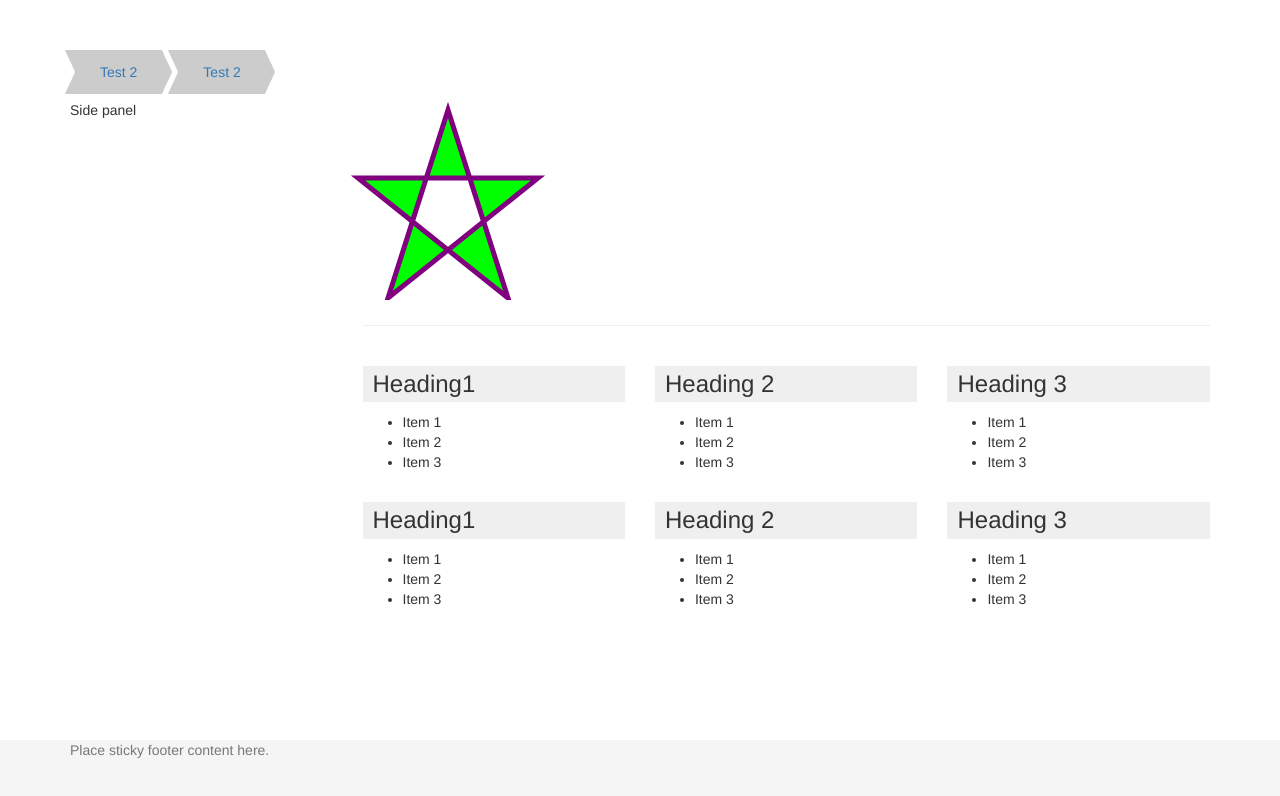
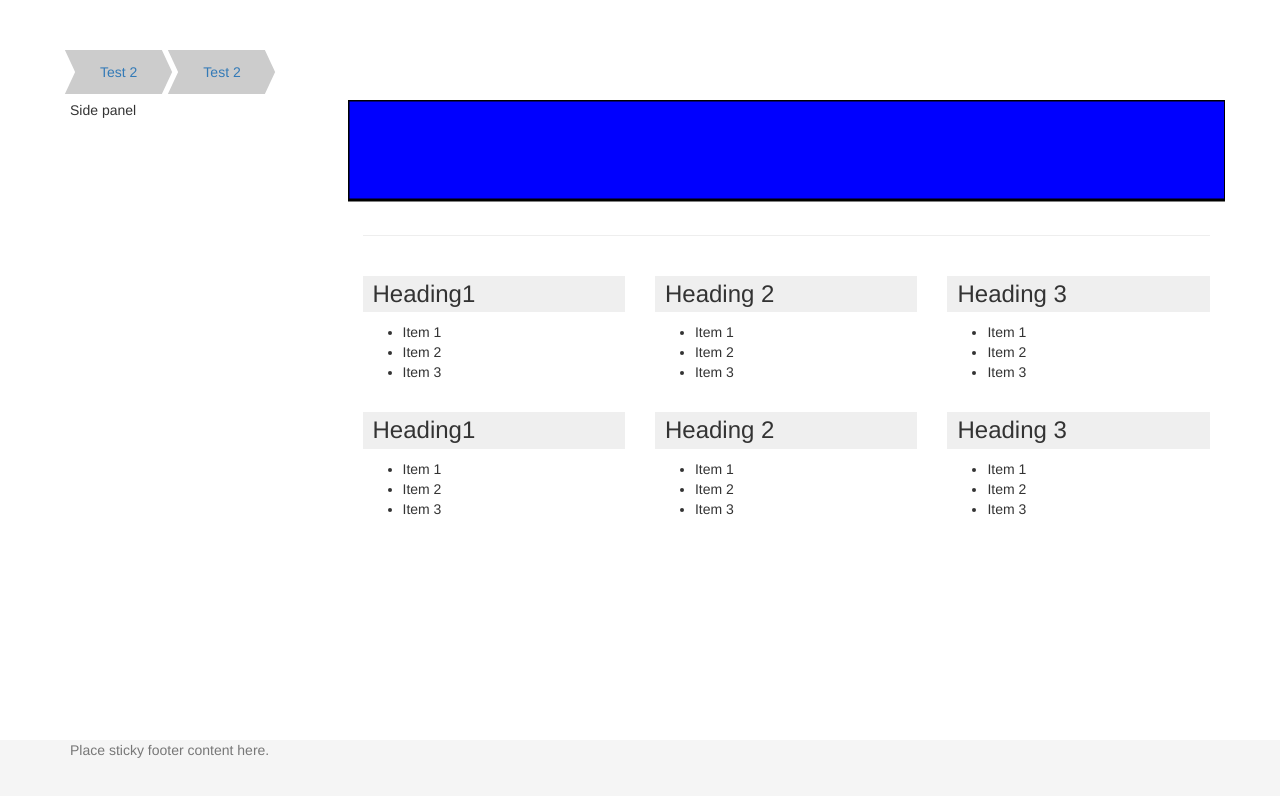
Before and after one commit to joshking/NateProject, a website: page index.html in a window 1280 px wide. Drawn offline with nearby package versions, Linux system fonts and the light colour scheme.

Commit message:
upgrading my status

```diff
--- a/index.html
+++ b/index.html
@@ -71,10 +71,9 @@
 
 					<div class="main-panel">
 
-						<svg width="300" height="200">
-						  <polygon points="100,10 40,198 190,78 10,78 160,198"
-						  style="fill:lime;stroke:purple;stroke-width:5;fill-rule:evenodd;" />
-						</svg>
+						<svg width="100%" height="110">
+  <rect width="100%" height="100" style="fill:rgb(0,0,255);stroke-width:3;stroke:rgb(0,0,0)" />
+</svg>
 
 					</div>
 
```
